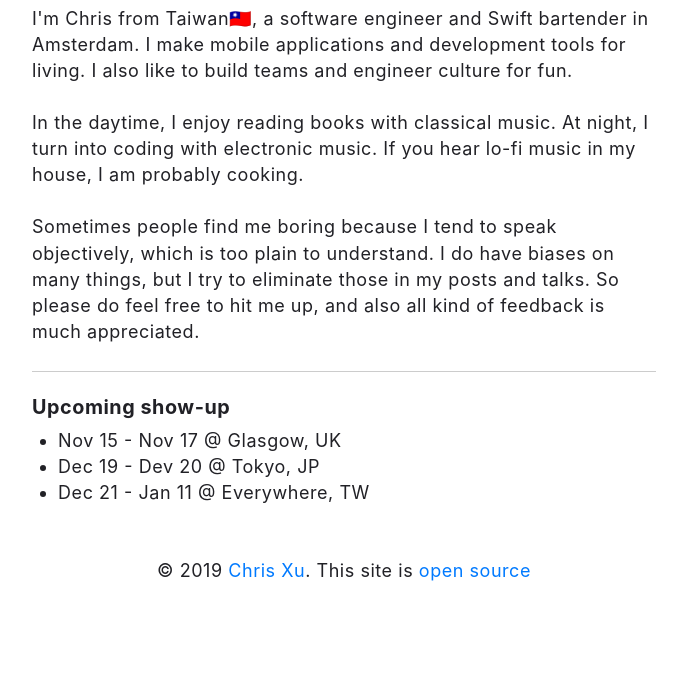
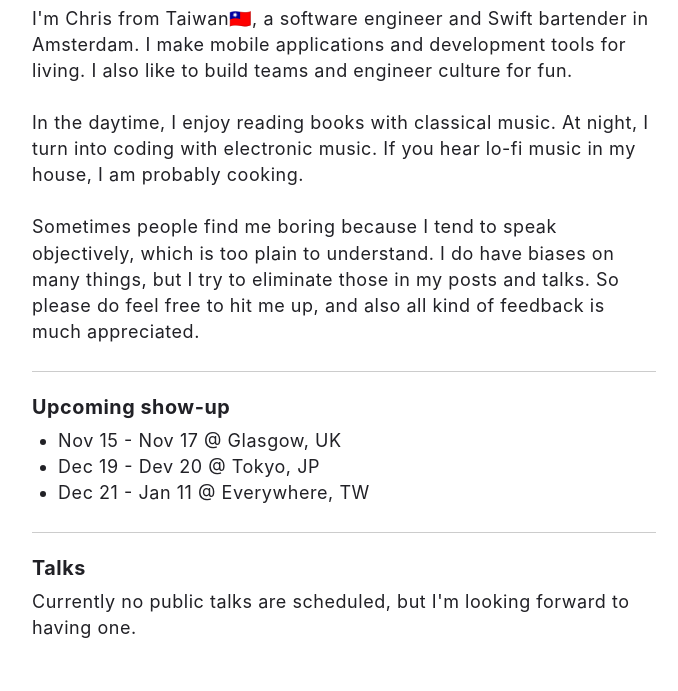
Before and after one commit to ChrisXu/chrisxu.wtf, a Gatsby site: page /about in a window 1280 px wide. Shown: the part 297-988 px from the top of the page, without its empty margins (296-974 px from the left). Built offline with nearby package versions, Linux system fonts and the light colour scheme; Gatsby itself is replaced by a stand-in of ours; some packages are replaced by stand-ins of ours; a small style sheet from the web is missing.

Commit message:
Add talks

```diff
--- a/src/pages/about.js
+++ b/src/pages/about.js
@@ -33,6 +33,11 @@ class AboutPage extends React.Component {
               <li>Dec 21 - Jan 11 @ Everywhere, TW</li>
             </ul>
           </section>
+          <hr></hr>
+          <section>
+            <h4>Talks</h4>
+            <p>Currently no public talks are scheduled, but I'm looking forward to having one.</p>
+          </section>
         </main>
       </Layout>
     )
```
